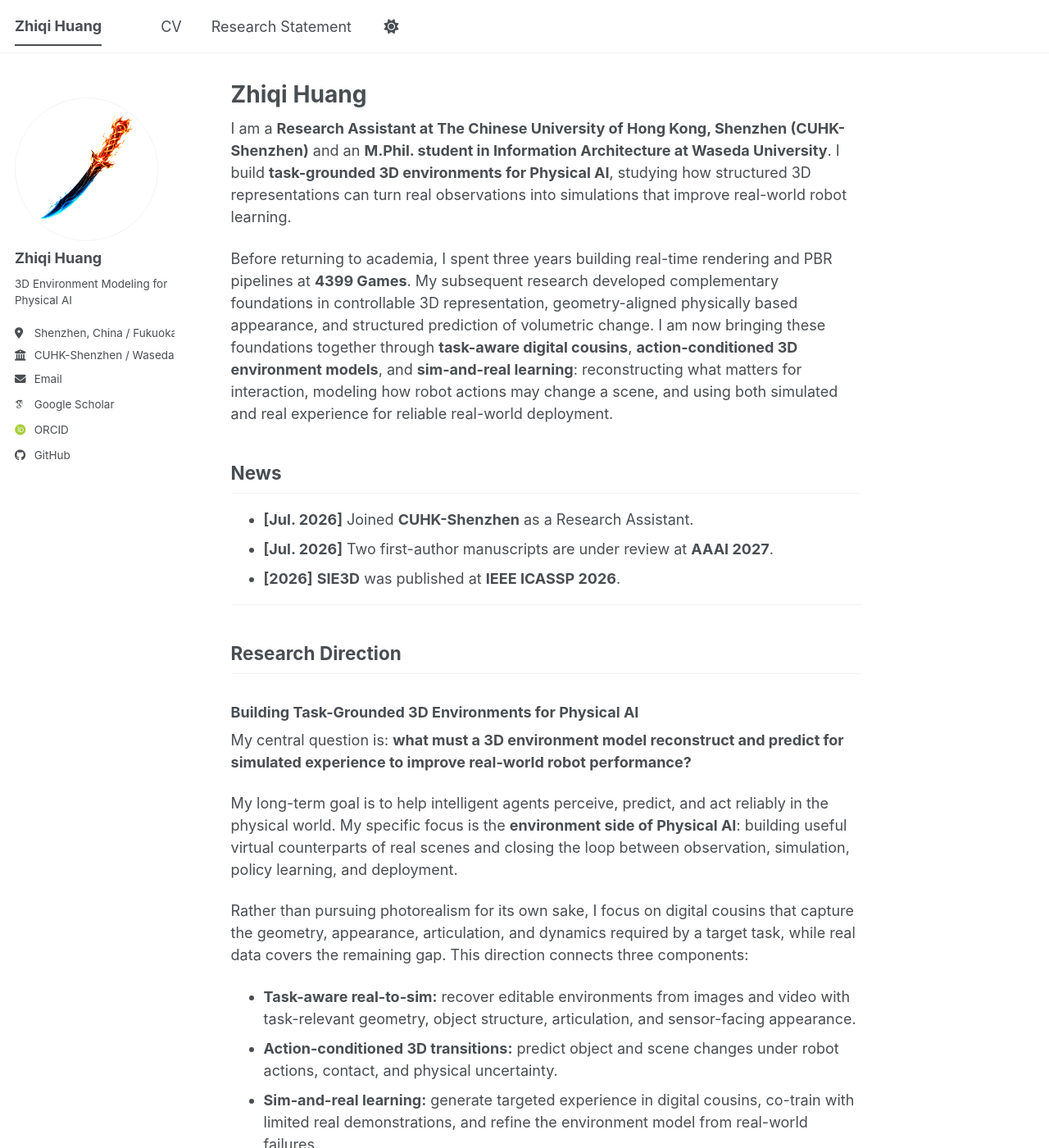
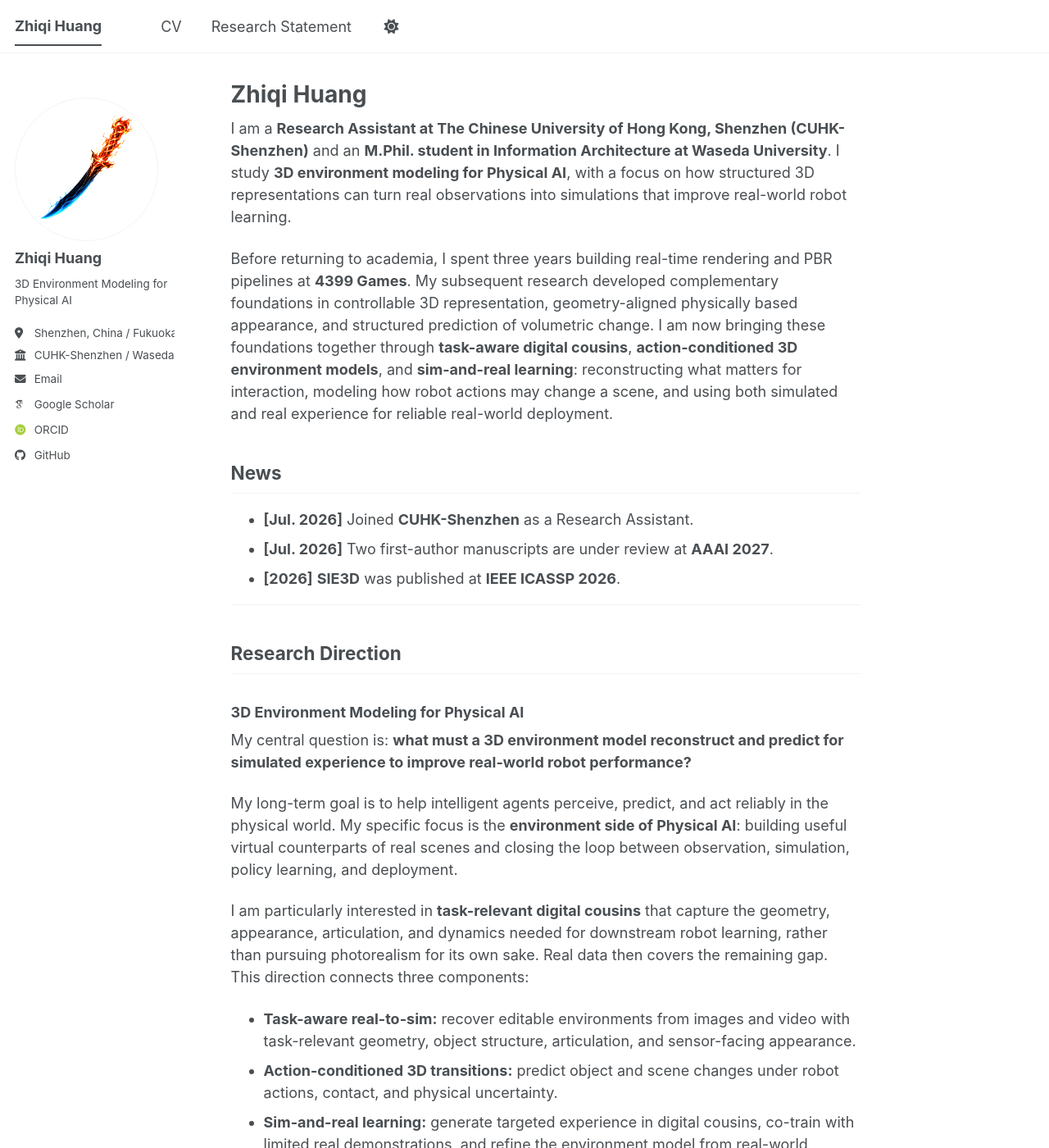
Before and after one commit to huang-zhiqi/huang-zhiqi.github.io, a Jekyll site: the page built from _pages/about.md, in a window 1280 px wide and 1400 px high. Shown: the whole window at 82% size. Built offline with Jekyll 4.4.1, drawn with Linux system fonts in a browser that asks for light colours; some web fonts are replaced; a script bundle is joined from its source files by our own code; library files that are not in the unit come from our copies.

Commit message:
总定位改为 3D Environment Modeling for Physical AI

```diff
--- a/_config.yml
+++ b/_config.yml
@@ -12,7 +12,7 @@ site_theme               : "default" # The available themes options are "default
 title                    : "Zhiqi Huang"
 title_separator          : "-"
 name                     : &name "Zhiqi Huang"
-description              : &description "Zhiqi Huang — Task-grounded 3D environments for Physical AI and real-to-sim-to-real robot learning"   # Update this with a general description of your site, this is the default if not overridden by a page
+description              : &description "Zhiqi Huang — 3D environment modeling for Physical AI and real-to-sim-to-real robot learning"   # Update this with a general description of your site, this is the default if not overridden by a page
 url                      : https://huang-zhiqi.github.io # The base hostname & protocol for your site e.g. "https://[your GitHub username].github.io",
                                                            # or if you already have some other page hosted on Github then use "https://[your GitHub username].github.io/[Your Repo Name]"
 baseurl                  : "" # the subpath of your site, e.g. "/blog"
--- a/_pages/about.md
+++ b/_pages/about.md
@@ -1,14 +1,14 @@
 ---
 permalink: /
 title: "Zhiqi Huang"
-excerpt: "Building task-grounded 3D environments for Physical AI and real-to-sim-to-real robot learning"
+excerpt: "3D environment modeling for Physical AI and real-to-sim-to-real robot learning"
 author_profile: true
 redirect_from:
   - /about/
   - /about.html
 ---
 
-I am a **Research Assistant at The Chinese University of Hong Kong, Shenzhen (CUHK-Shenzhen)** and an **M.Phil. student in Information Architecture at Waseda University**. I build **task-grounded 3D environments for Physical AI**, studying how structured 3D representations can turn real observations into simulations that improve real-world robot learning.
+I am a **Research Assistant at The Chinese University of Hong Kong, Shenzhen (CUHK-Shenzhen)** and an **M.Phil. student in Information Architecture at Waseda University**. I study **3D environment modeling for Physical AI**, with a focus on how structured 3D representations can turn real observations into simulations that improve real-world robot learning.
 
 Before returning to academia, I spent three years building real-time rendering and PBR pipelines at **4399 Games**. My subsequent research developed complementary foundations in controllable 3D representation, geometry-aligned physically based appearance, and structured prediction of volumetric change. I am now bringing these foundations together through **task-aware digital cousins**, **action-conditioned 3D environment models**, and **sim-and-real learning**: reconstructing what matters for interaction, modeling how robot actions may change a scene, and using both simulated and real experience for reliable real-world deployment.
 
@@ -22,13 +22,13 @@ Before returning to academia, I spent three years building real-time rendering a
 
 ## Research Direction
 
-### Building Task-Grounded 3D Environments for Physical AI
+### 3D Environment Modeling for Physical AI
 
 My central question is: **what must a 3D environment model reconstruct and predict for simulated experience to improve real-world robot performance?**
 
 My long-term goal is to help intelligent agents perceive, predict, and act reliably in the physical world. My specific focus is the **environment side of Physical AI**: building useful virtual counterparts of real scenes and closing the loop between observation, simulation, policy learning, and deployment.
 
-Rather than pursuing photorealism for its own sake, I focus on digital cousins that capture the geometry, appearance, articulation, and dynamics required by a target task, while real data covers the remaining gap. This direction connects three components:
+I am particularly interested in **task-relevant digital cousins** that capture the geometry, appearance, articulation, and dynamics needed for downstream robot learning, rather than pursuing photorealism for its own sake. Real data then covers the remaining gap. This direction connects three components:
 
 * **Task-aware real-to-sim:** recover editable environments from images and video with task-relevant geometry, object structure, articulation, and sensor-facing appearance.
 * **Action-conditioned 3D transitions:** predict object and scene changes under robot actions, contact, and physical uncertainty.
```
